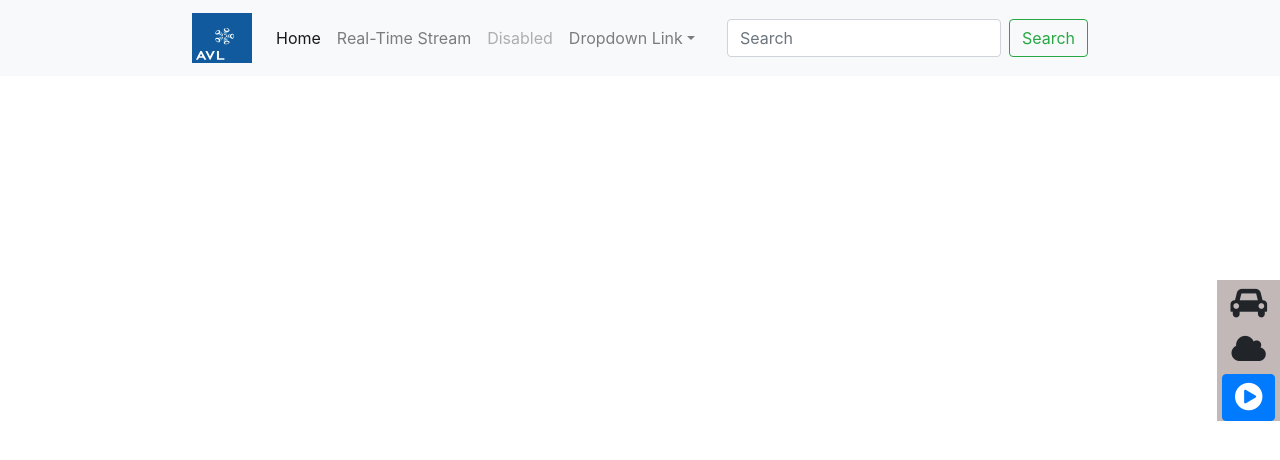
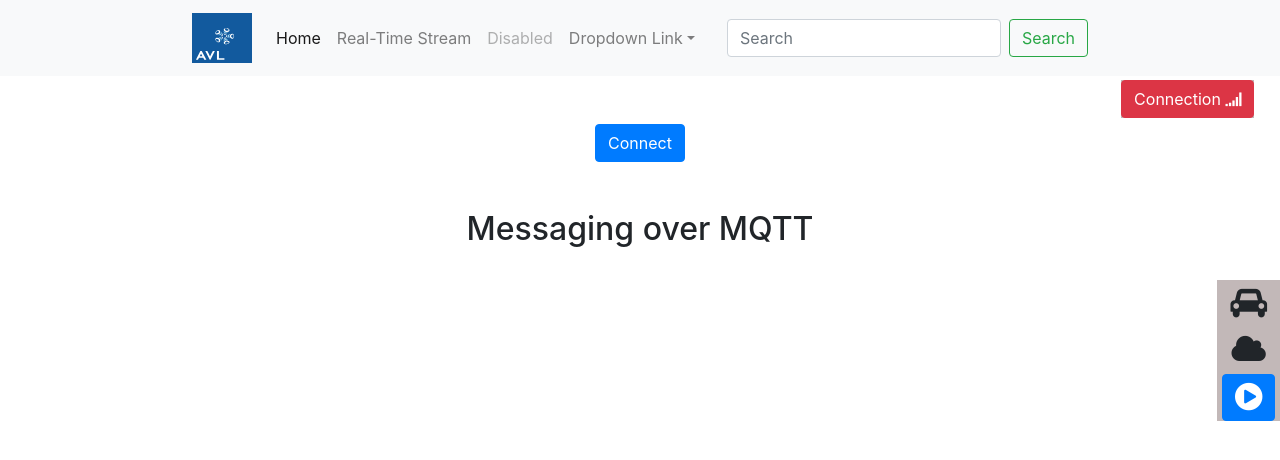
Before and after one commit to azadyasar/Real-Time-CAN, a React (Create React App) app in the folder client/: page /messages in a window 1280 px wide. Shown: the top 460 px of the page. Built offline with nearby package versions, Linux system fonts and the light colour scheme.

Commit message:
Started implementing a MQTT page which includes a Modal form for users to enter MQTT Broker details, a connection status bar.

```diff
--- a/client/package.json
+++ b/client/package.json
@@ -5,6 +5,7 @@
   "dependencies": {
     "chart.js": "^2.8.0",
     "classnames": "^2.2.6",
+    "mqtt": "^3.0.0",
     "prop-types": "^15.7.2",
     "react": "^16.8.6",
     "react-chartjs-2": "^2.7.6",
--- a/client/src/App.css
+++ b/client/src/App.css
@@ -1,6 +1,5 @@
 .toolbar {
   background: #c2b8b8;
-
   display: flex;
   flex-direction: column;
   align-items: center;
@@ -9,3 +8,14 @@
   top: 35vh;
   right: 0;
 }
+
+.mqtt-connection-status {
+  background: #c2b8b8;
+  display: flex;
+  flex-direction: column;
+  align-items: center;
+  z-index: 9999;
+  position: fixed;
+  top: 10vh;
+  right: 2vw;
+}
--- a/client/src/App.js
+++ b/client/src/App.js
@@ -1,10 +1,11 @@
 import React, { Component } from "react";
 import "./App.css";
 import { Switch, Route } from "react-router-dom";
+import classNames from "classnames";
 import Comp1 from "./components/Comp1";
 import NavBar from "./components/NavBar";
 import ChartsContainer from "./components/ChartsContainer";
-import classNames from "classnames";
+import MessagesMQTT from "./components/MessagesMQTT";
 
 export default class App extends Component {
   constructor(props) {
@@ -32,6 +33,12 @@ export default class App extends Component {
                 {...routeProps}
                 pauseAllGraphsFlow={this.state.pauseAllGraphsFlow}
               />
+            )}
+          />
+          <Route
+            path="/messages"
+            render={routeProps => (
+              <MessagesMQTT {...routeProps} propTest="test" />
             )}
           />
         </Switch>
--- a/client/src/components/ChartsContainer.js
+++ b/client/src/components/ChartsContainer.js
@@ -18,6 +18,7 @@ export default class ChartsContainer extends Component {
     super(props);
 
     this.dataLengthLimit = 15;
+
     this.chartsDataFlowStatus = {
       speedDataFlowPause: props.pauseAllGraphsFlow || true,
       rpmDataFlowPause: props.pauseAllGraphsFlow || true,
@@ -99,7 +100,7 @@ export default class ChartsContainer extends Component {
             pointHoverBorderWidth: 5,
             pointRadius: 5,
             pointHitRadius: 10,
-            showLine: true,
+            showLine: false,
             data: function() {
               let dataTmp = [];
               for (let i = 0; i < this.dataLengthLimit; i++) {
@@ -223,7 +224,7 @@ export default class ChartsContainer extends Component {
     );
     emissionScatterDataCopy.datasets[0].data = this.getScatterDataSet();
     this.setState({ emissionScatterData: emissionScatterDataCopy });
-    setTimeout(this.generateEmissionScatterData, Math.random() * 1.5 * 1000);
+    setTimeout(this.generateEmissionScatterData, Math.random() * 6 * 1000);
   };
 
   componentDidMount() {
--- /dev/null
+++ b/client/src/components/MessagesMQTT.js
@@ -0,0 +1,134 @@
+import React, { Component } from "react";
+import classNames from "classnames";
+import mqtt from "mqtt";
+
+export default class MessagesMQTT extends Component {
+  constructor(props) {
+    super(props);
+
+    this.state = {
+      mqttHost: "",
+      mqttPort: 111,
+      isConnected: false,
+      isConnecting: false
+    };
+  }
+
+  render() {
+    return (
+      <div className="mqtt-container">
+        {/* MQTT Connection Status */}
+        <div className="mqtt-connection-status" align="center">
+          <button
+            type="button"
+            className={classNames("btn", {
+              "btn-success": this.state.isConnected,
+              "btn-danger": !this.state.isConnected && !this.state.isConnecting,
+              "btn-warning": this.state.isConnecting && !this.state.isConnected
+            })}
+          >
+            Connection <i className="fa fas fa-signal" />
+          </button>
+        </div>
+        <div
+          className="modal fade"
+          id="mqttServerDetailsModal"
+          tabIndex="-1"
+          role="dialog"
+          aria-labelledby="mqttServerModal"
+          aria-hidden="true"
+        >
+          <div className="modal-dialog" role="document">
+            <div className="modal-content">
+              <div className="modal-header">
+                <h5 className="modal-title" id="exampleModalLabel">
+                  MQTT Broker Details
+                </h5>
+                <button
+                  type="button"
+                  className="close"
+                  data-dismiss="modal"
+                  aria-label="Close"
+                >
+                  <span aria-hidden="true">&times;</span>
+                </button>
+              </div>
+              <div className="modal-body">
+                {/* SERVER INFO FORM */}
+                <form>
+                  <div className="form-row">
+                    <div className="form-group col-md-6">
+                      <label htmlFor="mqttHost">Host</label>
+                      <input
+                        type="text"
+                        className="form-control"
+                        id="mqttHost"
+                        placeholder="m12.cloudmqtt.com"
+                      />
+                    </div>
+                    <div className="form-group col-md-6">
+                      <label htmlFor="mqttPort">Port</label>
+                      <input
+                        type="number"
+                        className="form-control"
+                        id="mqttPort"
+                        placeholder="5555"
+                      />
+                    </div>
+                  </div>
+                  <div className="form-group">
+                    <label htmlFor="username">Username</label>
+                    <input
+                      type="text"
+                      className="form-control"
+                      id="username"
+                      placeholder="Username (if any)"
+                    />
+                  </div>
+                  <div className="form-group">
+                    <label htmlFor="password">Password</label>
+                    <input
+                      type="password"
+                      className="form-control"
+                      id="password"
+                      placeholder="Password (if any)"
+                    />
+                  </div>
+                </form>
+              </div>
+              <div className="modal-footer">
+                <button
+                  type="button"
+                  className="btn btn-secondary"
+                  data-dismiss="modal"
+                >
+                  Close
+                </button>
+                <button type="button" className="btn btn-primary">
+                  Save changes
+                </button>
+              </div>
+            </div>
+          </div>
+        </div>
+        <div className="row justify-content-center m-5">
+          <div className="col-3" align="center">
+            <button
+              type="button"
+              className="btn btn-primary"
+              data-toggle="modal"
+              data-target="#mqttServerDetailsModal"
+            >
+              Connect
+            </button>
+          </div>
+        </div>
+        <div className="row justify-content-center m-5">
+          <div className="col-6" align="center">
+            <h2>Messaging over MQTT</h2>
+          </div>
+        </div>
+      </div>
+    );
+  }
+}
--- a/client/src/components/NavBar.js
+++ b/client/src/components/NavBar.js
@@ -68,8 +68,8 @@ export default class NavBar extends Component {
                     className="dropdown-menu"
                     aria-labelledby="navbarDropdownMenuLink"
                   >
-                    <Link className="dropdown-item" to="#">
-                      Action
+                    <Link className="dropdown-item" to="/messages">
+                      MQTT
                     </Link>
                     <Link className="dropdown-item" to="#">
                       Another Action
```
Also changed, not shown: 1 other file (tests, documents, lock files or other folders).
